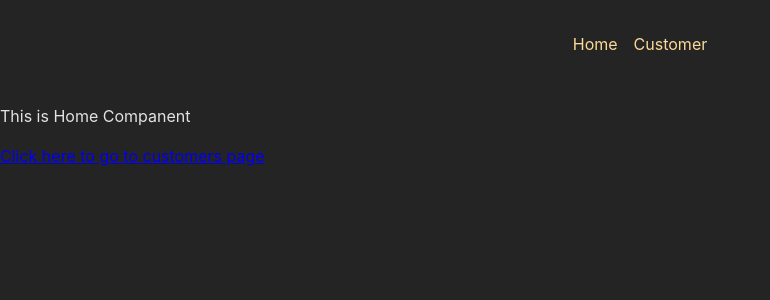
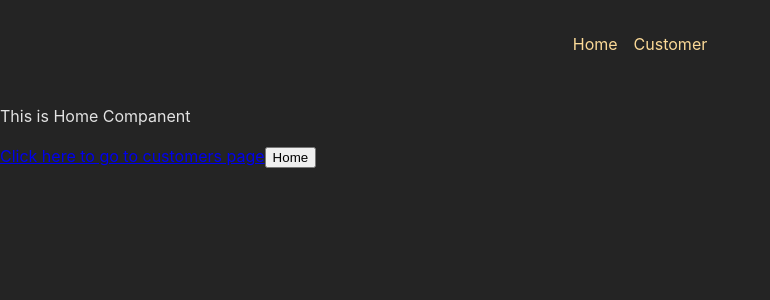
Before and after one commit to sjagmeet37/react-router, a React (Create React App) app in the folder basic/: page / in a window 1280 px wide. Shown: the top 300 px of the page, without its empty margins (0-770 px from the left). Built offline with nearby package versions, Linux system fonts and the light colour scheme.

Commit message:
navigating programmatically

```diff
--- a/basic/src/pages/Home.js
+++ b/basic/src/pages/Home.js
@@ -1,10 +1,17 @@
-import { Link } from "react-router-dom";
+import { Link, useNavigate } from "react-router-dom";
 
 const Home = () => {
+
+  const navigate = useNavigate();
+  const navigateToCustomer = () => {
+    navigate('/customers');
+  }
+
   return (
     <>
       <p>This is Home Companent</p>
       <Link to="/customers">Click here to go to customers page</Link>
+      <button onClick={navigateToCustomer}>Home</button>
     </>
   );
 };
```
